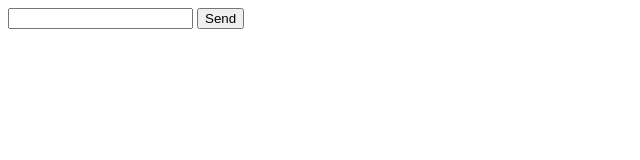
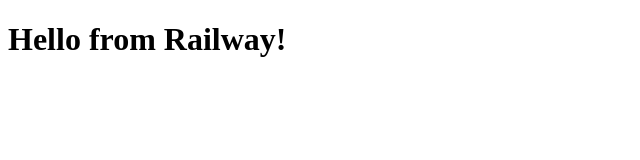
Before and after one commit to duckitheduck/tmcf3xserver, a website: page public/index.html in a window 1280 px wide. Shown: the whole page, without its empty margins (0-640 px from the left). Drawn offline with Linux system fonts and the light colour scheme.

Commit message:
Update index.html

```diff
--- a/public/index.html
+++ b/public/index.html
@@ -1,36 +1,9 @@
 <!DOCTYPE html>
 <html>
+<head>
+    <title>Test</title>
+</head>
 <body>
-
-<input id="msg">
-
-<button onclick="send()">
-Send
-</button>
-
-<script>
-
-async function send(){
-
-    await fetch("/announcement",{
-
-        method:"POST",
-
-        headers:{
-            "Content-Type":"application/json"
-        },
-
-        body:JSON.stringify({
-
-            message:document.getElementById("msg").value
-
-        })
-
-    });
-
-}
-
-</script>
-
+    <h1>Hello from Railway!</h1>
 </body>
 </html>
```
